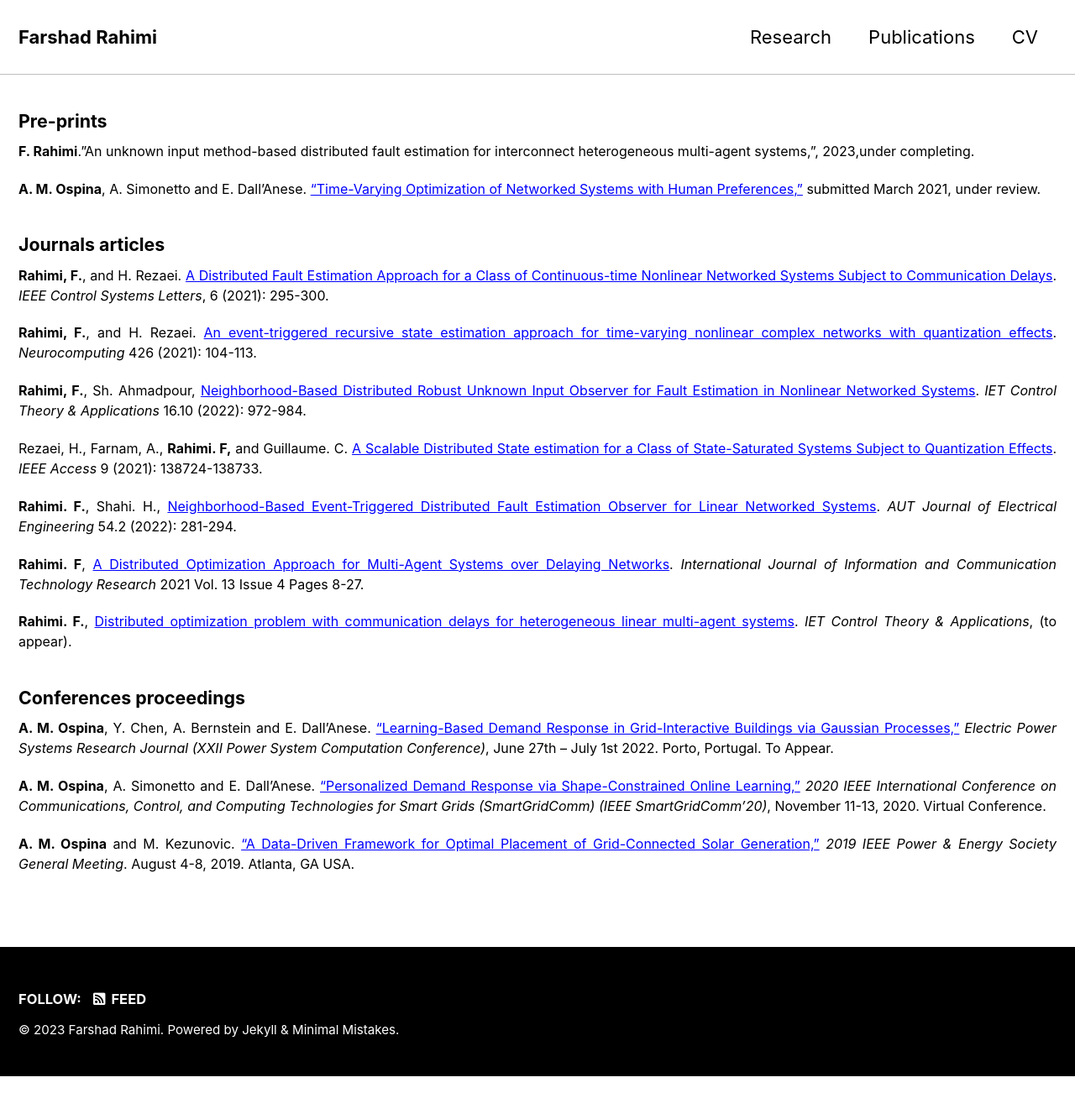
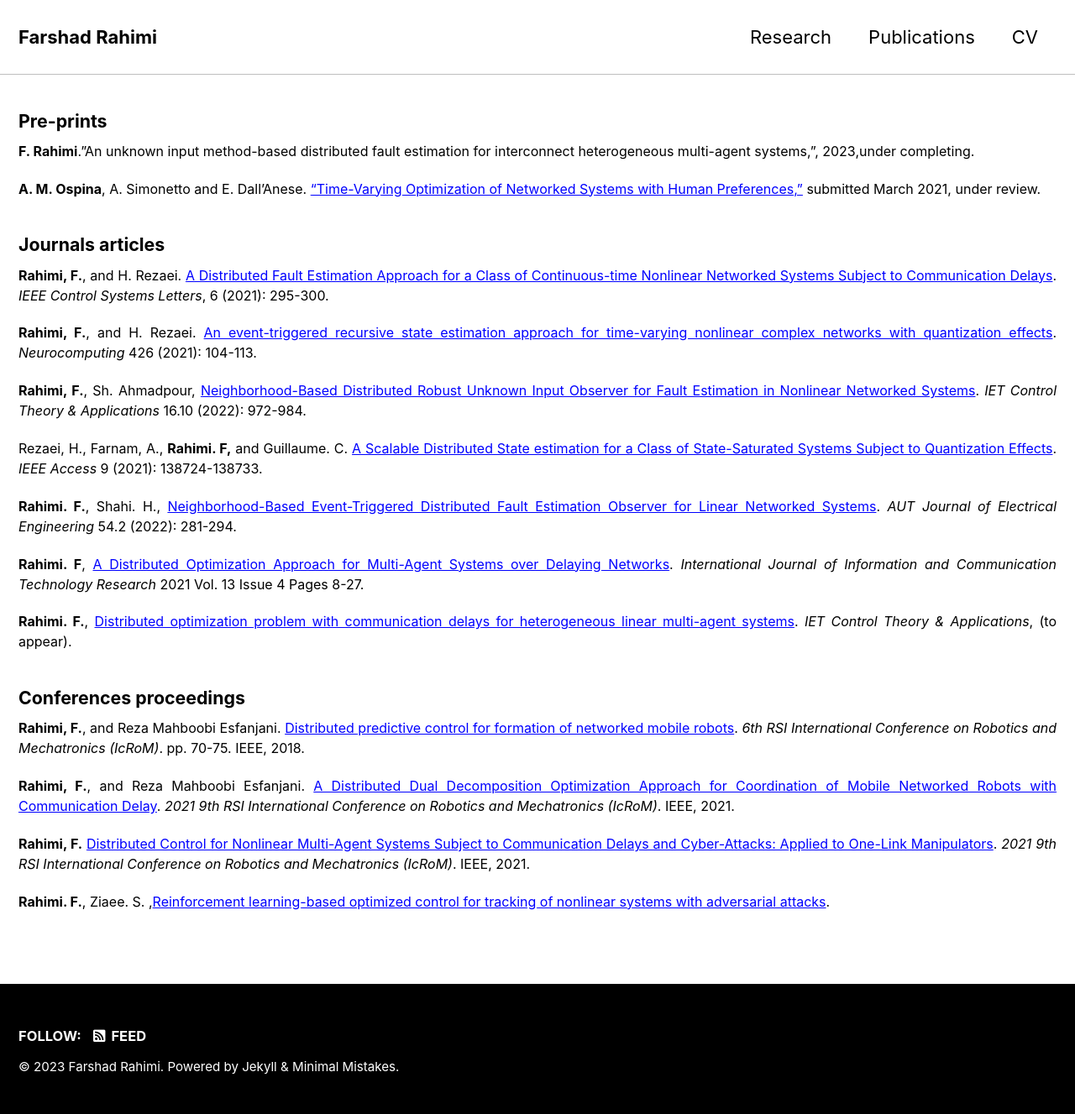
Before and after one commit to Farshad-Rahimi/farshad-rahimi.github.io, a Jekyll site: the page built from _pages/publications.md, in a window 1280 px wide. Shown: the whole page at 84% size. Built offline with Jekyll 4.4.1, drawn with Linux system fonts in a browser that asks for light colours; cached includes are drawn as plain includes; before the commit the page ends 1282 px from its top, so only the background shows below that.

Commit message:
Update publications.md

```diff
--- a/_pages/publications.md
+++ b/_pages/publications.md
@@ -44,10 +44,13 @@ Rezaei, H., Farnam, A., **Rahimi. F,** and Guillaume. C. [A Scalable Distributed
 #### Conferences proceedings
 
 {: .text-justify style="font-size: 12pt" reversed="reversed"}
-**A. M. Ospina**, Y. Chen, A. Bernstein and E. Dall'Anese. ["Learning-Based Demand Response in Grid-Interactive Buildings via Gaussian Processes,"](https://pscc.epfl.ch/rms/modules/request.php?module=oc_program&action=summary.php&id=2155) *Electric Power Systems Research Journal (XXII Power System Computation Conference)*, June 27th -- July 1st 2022. Porto, Portugal. To Appear.
+**Rahimi, F.**, and Reza Mahboobi Esfanjani. [Distributed predictive control for formation of networked mobile robots](https://ieeexplore.ieee.org/abstract/document/8657625){:style="color: blue"}. *6th RSI International Conference on Robotics and Mechatronics (IcRoM)*. pp. 70-75. IEEE, 2018.
 
 {: .text-justify style="font-size: 12pt" reversed="reversed"}
-**A. M. Ospina**, A. Simonetto and E. Dall’Anese. ["Personalized Demand Response via Shape-Constrained Online Learning,"](https://ieeexplore.ieee.org/document/9303020) *2020 IEEE International Conference on Communications, Control, and Computing Technologies for Smart Grids (SmartGridComm) (IEEE SmartGridComm’20)*, November 11-13, 2020. Virtual Conference.
+**Rahimi, F.**, and Reza Mahboobi Esfanjani. [A Distributed Dual Decomposition Optimization Approach for Coordination of Mobile Networked Robots with Communication Delay](https://ieeexplore.ieee.org/abstract/document/9663474){:style="color: blue"}. *2021 9th RSI International Conference on Robotics and Mechatronics (IcRoM)*. IEEE, 2021.
 
 {: .text-justify style="font-size: 12pt" reversed="reversed"}
-**A. M. Ospina** and M. Kezunovic. ["A Data-Driven Framework for Optimal Placement of Grid-Connected Solar Generation,"](https://ieeexplore.ieee.org/document/8974128?signout=success) *2019 IEEE Power & Energy Society General Meeting*. August 4-8, 2019. Atlanta, GA USA.
+ **Rahimi, F.** [Distributed Control for Nonlinear Multi-Agent Systems Subject to Communication Delays and Cyber-Attacks: Applied to One-Link Manipulators](https://ieeexplore.ieee.org/abstract/document/9663446){:style="color: blue"}. *2021 9th RSI International Conference on Robotics and Mechatronics (IcRoM)*. IEEE, 2021.
+
+{: .text-justify style="font-size: 12pt" reversed="reversed"}
+**Rahimi. F.**, Ziaee. S. ,[Reinforcement learning-based optimized control for tracking of nonlinear systems with adversarial attacks](https://doi.org/10.48550/arXiv.2209.02165){:style="color: blue"}.
```
